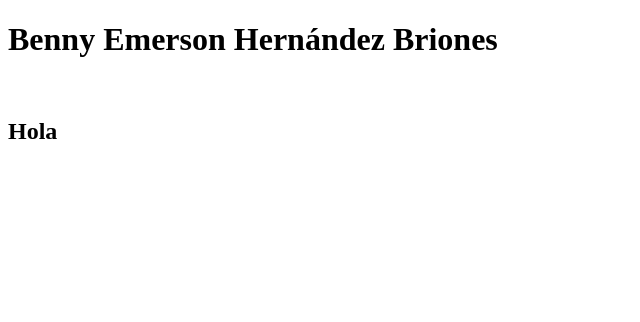
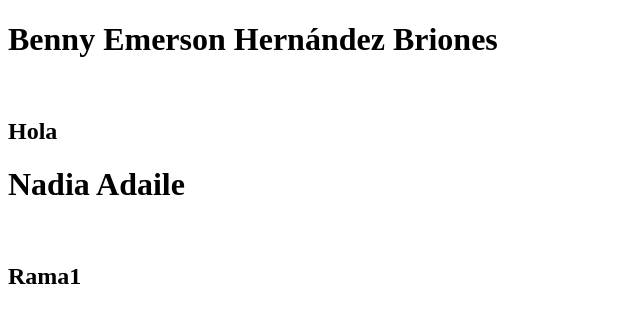
Before and after one commit to Emersonhb/prueba, a plain HTML site: page index.html in a window 1280 px wide. Shown: the whole page, without its empty margins (0-640 px from the left). Drawn offline with Linux system fonts and the light colour scheme.

Commit message:
Primer cambio en el nombre, usando rama 1

```diff
--- a/index.html
+++ b/index.html
@@ -9,5 +9,11 @@
 	<h1>Benny Emerson Hernández Briones</h1>
 	<br>
 	<h2>Hola</h2>
+
+	<h1>Nadia Adaile</h1>
+	<br>
+	<h2>Rama1</h2>
+
+
 </body>
 </html>
```
